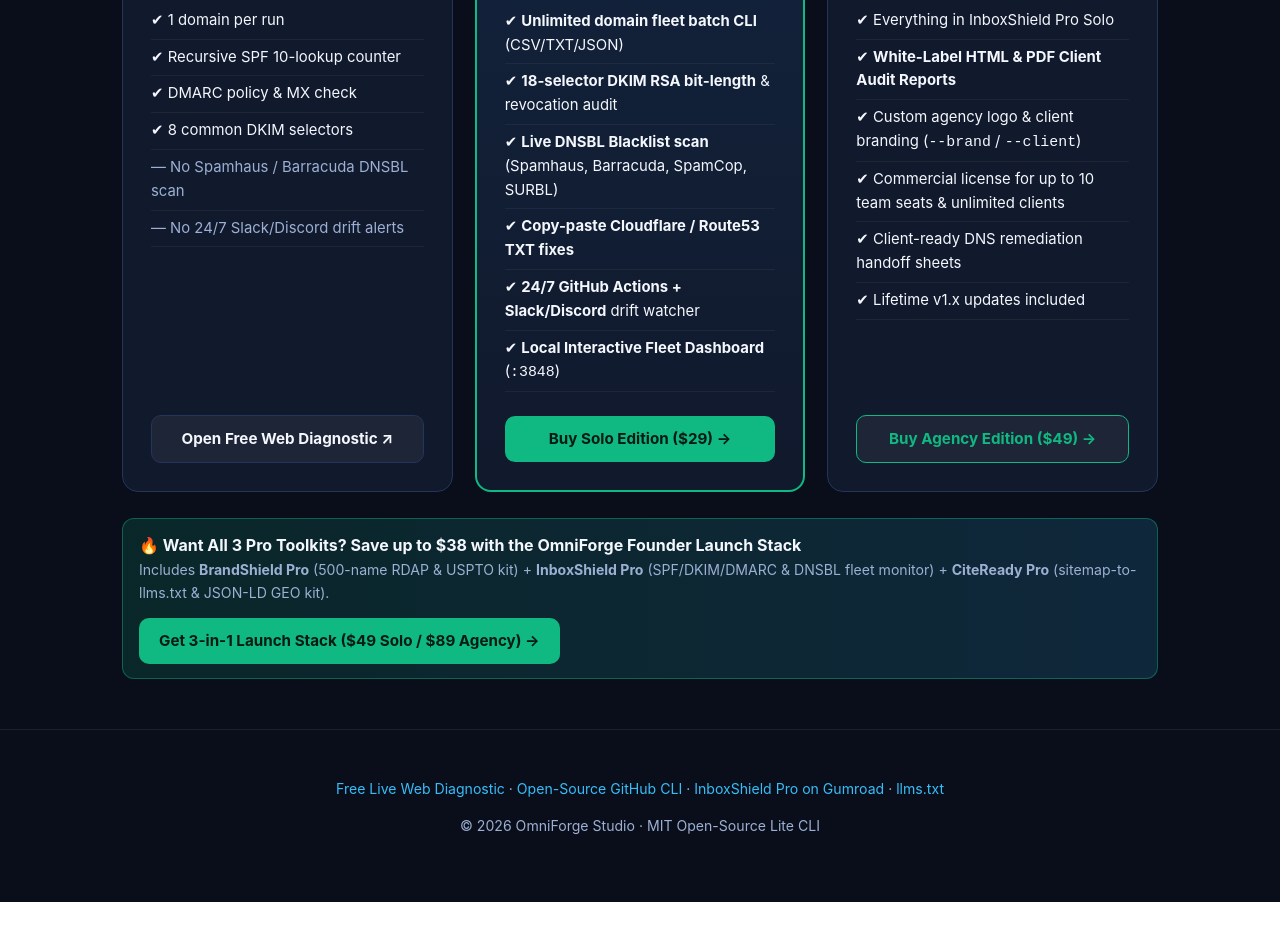
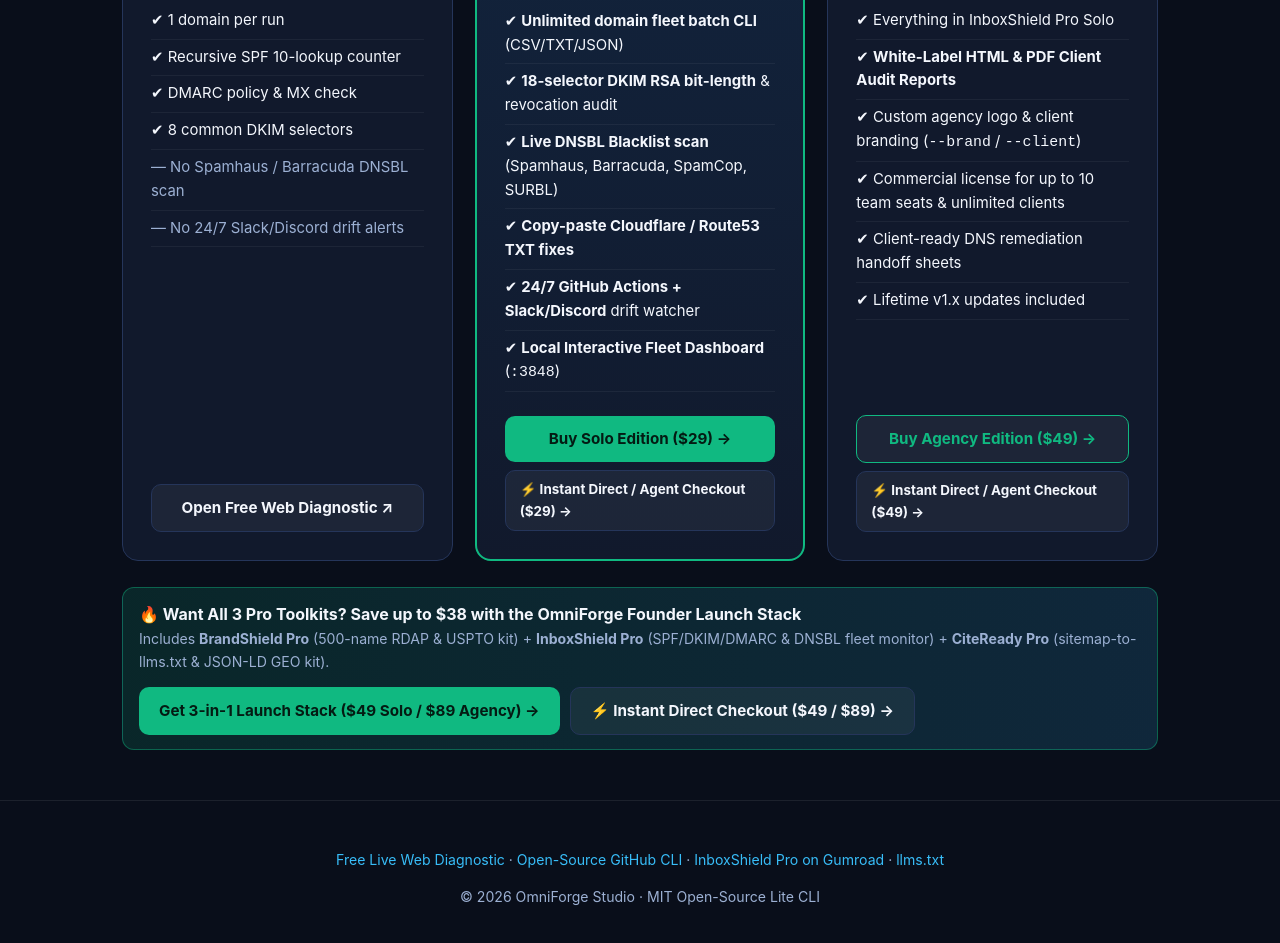
Before and after one commit to zColdWater/inboxshield-cli, a website: page docs/index.html in a window 1280 px wide. Shown: the part 1629-2572 px from the top of the page. Before the commit the page ends 2531 px from the top, so only its background shows below. Drawn offline with Linux system fonts and the light colour scheme.

Commit message:
feat: add 24/7 Instant Direct & Agent Checkout buttons alongside Gumroad

```diff
--- a/docs/index.html
+++ b/docs/index.html
@@ -287,7 +287,7 @@
               <li>✔ <strong>Local Interactive Fleet Dashboard</strong> (<code>:3848</code>)</li>
             </ul>
           </div>
-          <a class="btn btn-cta" href="https://agentarenastudi.gumroad.com/l/omniforge-inboxshield" target="_blank" rel="noopener">Buy Solo Edition ($29) →</a>
+          <div style="display:flex;flex-direction:column;gap:8px;"><a class="btn btn-cta" href="https://agentarenastudi.gumroad.com/l/omniforge-inboxshield" target="_blank" rel="noopener">Buy Solo Edition ($29) →</a><a class="btn btn-outline" style="font-size:0.84rem;padding:8px 14px;" href="https://omnipulse-x402.appwrite.network/checkout/inboxshield?tier=solo" target="_blank" rel="noopener">⚡ Instant Direct / Agent Checkout ($29) →</a></div>
         </div>
 
         <div class="price-card">
@@ -304,7 +304,7 @@
               <li>✔ Lifetime v1.x updates included</li>
             </ul>
           </div>
-          <a class="btn btn-outline" style="border-color:var(--cta); color:var(--cta);" href="https://agentarenastudi.gumroad.com/l/omniforge-inboxshield" target="_blank" rel="noopener">Buy Agency Edition ($49) →</a>
+          <div style="display:flex;flex-direction:column;gap:8px;"><a class="btn btn-outline" style="border-color:var(--cta); color:var(--cta);" href="https://agentarenastudi.gumroad.com/l/omniforge-inboxshield" target="_blank" rel="noopener">Buy Agency Edition ($49) →</a><a class="btn btn-outline" style="font-size:0.84rem;padding:8px 14px;" href="https://omnipulse-x402.appwrite.network/checkout/inboxshield?tier=agency" target="_blank" rel="noopener">⚡ Instant Direct / Agent Checkout ($49) →</a></div>
         </div>
       </div>
 
@@ -313,7 +313,7 @@
           <strong>🔥 Want All 3 Pro Toolkits? Save up to $38 with the OmniForge Founder Launch Stack</strong>
           <div style="font-size:0.88rem; color:var(--muted);">Includes <strong>BrandShield Pro</strong> (500-name RDAP &amp; USPTO kit) + <strong>InboxShield Pro</strong> (SPF/DKIM/DMARC &amp; DNSBL fleet monitor) + <strong>CiteReady Pro</strong> (sitemap-to-llms.txt &amp; JSON-LD GEO kit).</div>
         </div>
-        <a class="btn btn-cta" href="https://agentarenastudi.gumroad.com/l/omniforge-launch-stack" target="_blank" rel="noopener">Get 3-in-1 Launch Stack ($49 Solo / $89 Agency) →</a>
+        <div style="display:flex;gap:10px;flex-wrap:wrap;"><a class="btn btn-cta" href="https://agentarenastudi.gumroad.com/l/omniforge-launch-stack" target="_blank" rel="noopener">Get 3-in-1 Launch Stack ($49 Solo / $89 Agency) →</a><a class="btn btn-outline" href="https://omnipulse-x402.appwrite.network/checkout/launch-stack" target="_blank" rel="noopener">⚡ Instant Direct Checkout ($49 / $89) →</a></div>
       </div>
     </section>
   </main>
```
Also changed, not shown: docs/llms.txt (+6 -0 lines), README.md.
